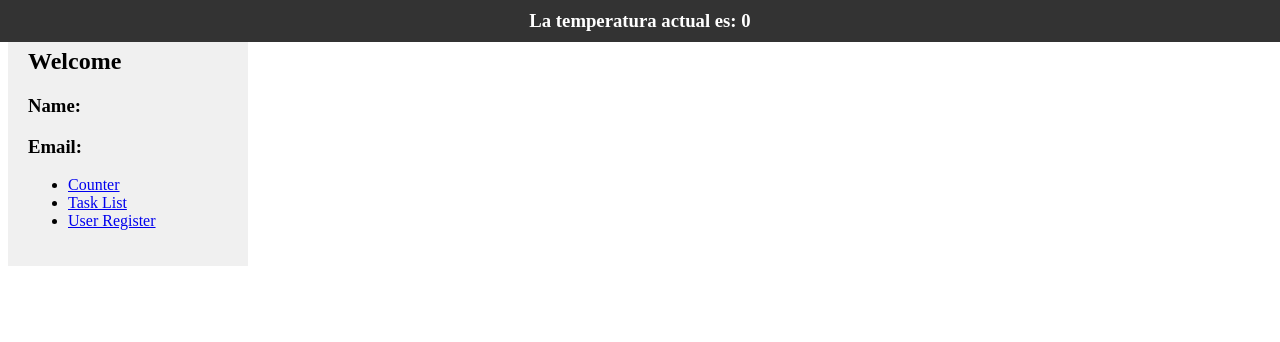
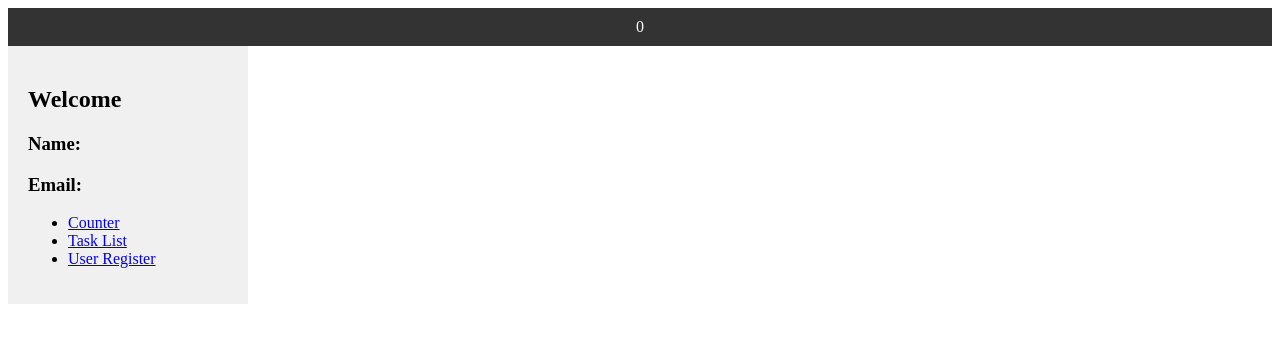
Before and after one commit to juandgv/Learning-Vue3, a Vue app: page / in a window 1280 px wide. Shown: the top 342 px of the page. Built offline with nearby package versions, Linux system fonts and the light colour scheme; no server answers.

Commit message:
Refactor AppHeader to display current temperature and bind mensaje prop; update styling

```diff
--- a/src/components/AppHeader.vue
+++ b/src/components/AppHeader.vue
@@ -1,11 +1,23 @@
 <template>
   <div class="header">
-    <h3>La temperatura actual es: <Weather></Weather></h3>
+    {{ mensajeRecibido }}
+    <Weather></Weather>
   </div>
 </template>
 
 <script setup>
 import Weather from './AppWeather.vue'
+import { defineProps, ref, watch } from 'vue'
+
+const props = defineProps(['mensaje'])
+const mensajeRecibido = ref(props.mensaje)
+
+watch(
+  () => props.mensaje,
+  (newValue) => {
+    mensajeRecibido.value = newValue
+  }
+)
 </script>
 
 <style scoped>
@@ -14,14 +26,10 @@ import Weather from './AppWeather.vue'
   justify-content: center;
   align-items: center;
   padding: 10px 20px;
-  position: fixed;
   top: 0;
   right: 0;
   left: 0;
   background-color: #333;
   color: white;
 }
-h3 {
-  margin: 0;
-}
 </style>
```
